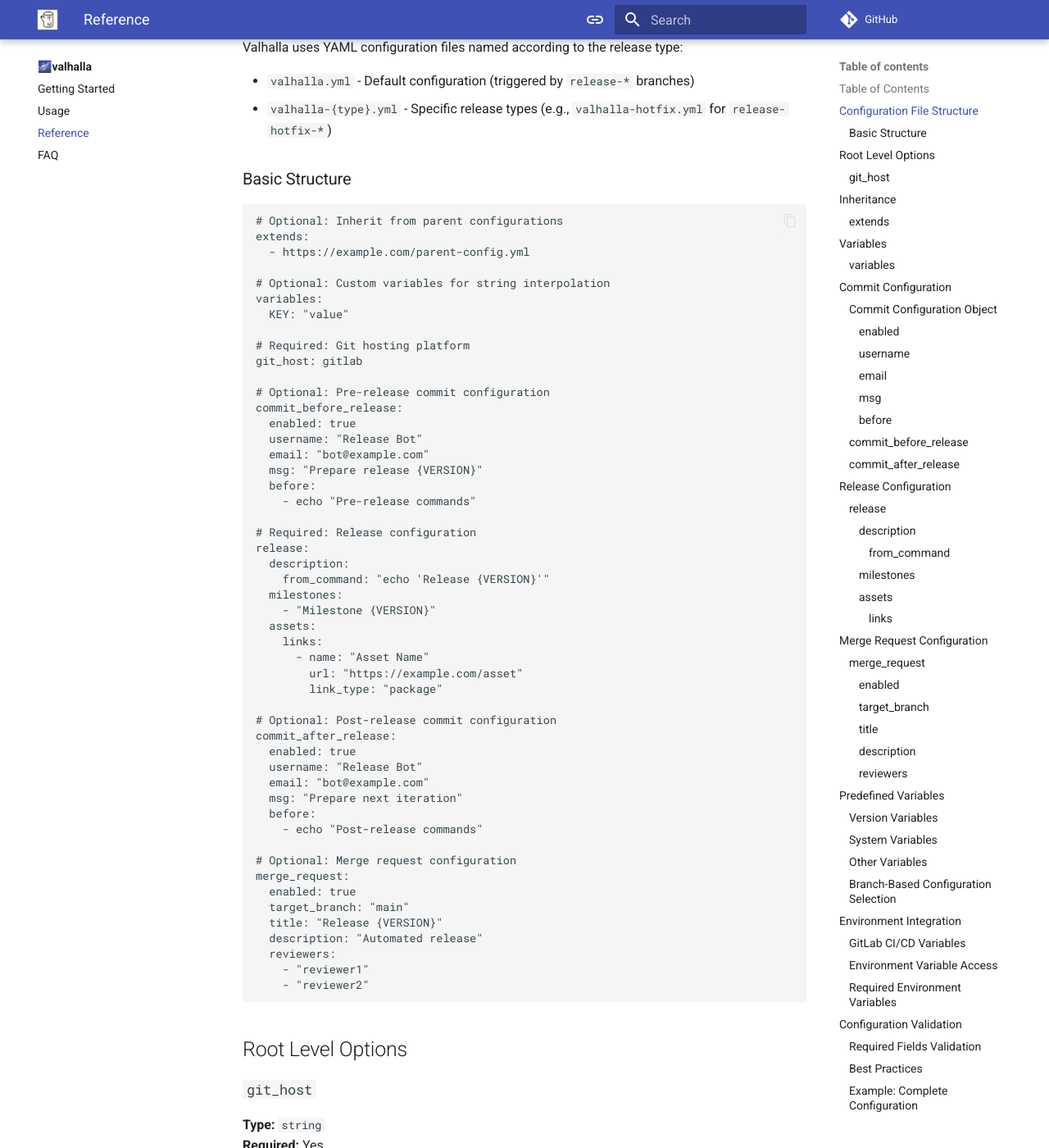
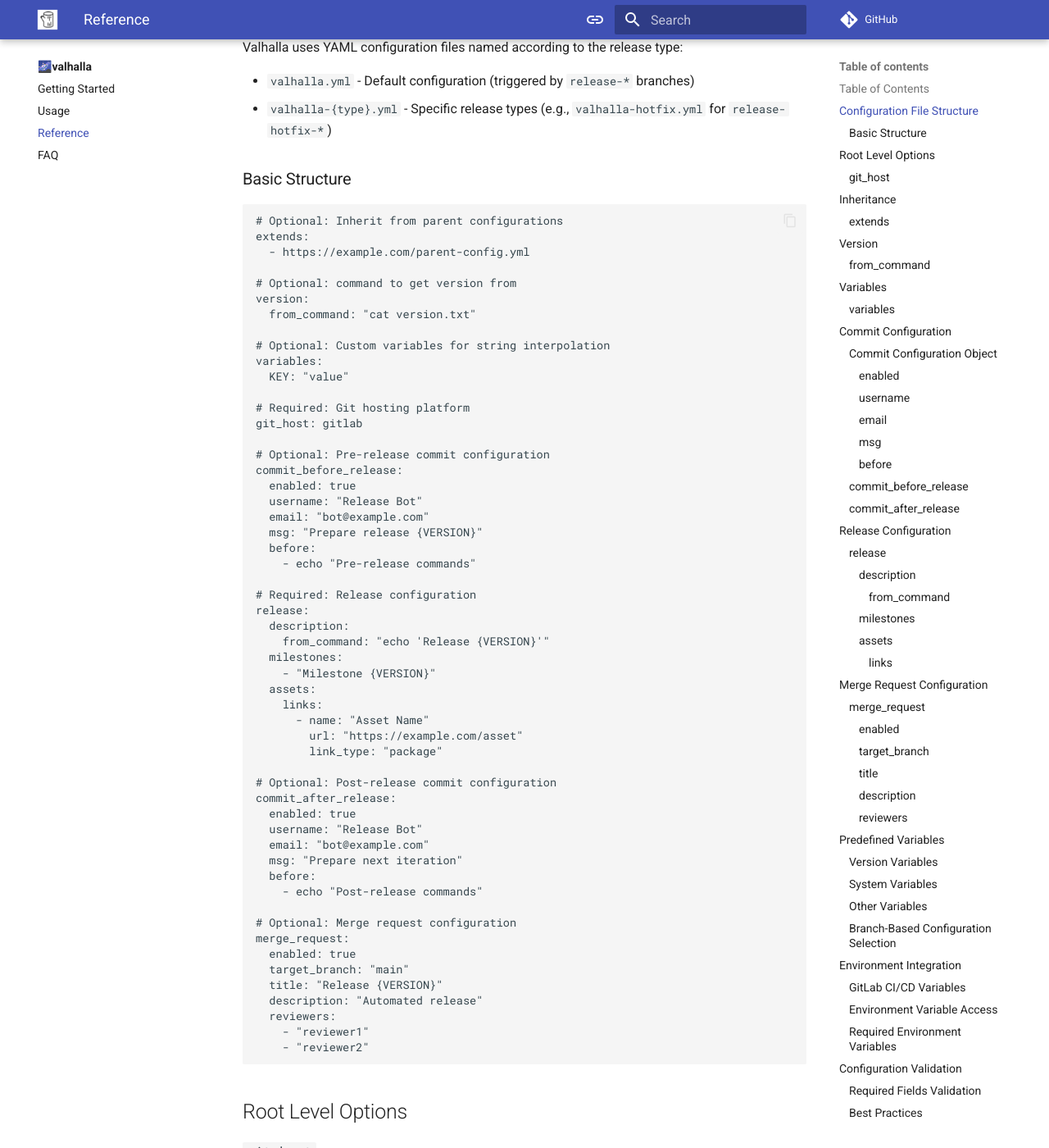
Before and after one commit to logchange/logchange.github.io, an MkDocs documentation site: the page built from docs/tools/valhalla/reference.md, in a window 1280 px wide and 1400 px high, scrolled down 752 px. Shown: the whole window at 82% size. Built offline with MkDocs 1.6.1 and Material for MkDocs 9.7.7, drawn with Linux system fonts in a browser that asks for light colours; comment, search, counter and statistics services are not loaded; some of the changed text lies outside the part shown.

Commit message:
Add version retrieval option using bash command
Introduced a `version.from_command` field to allow version retrieval by executing a bash command. This reduces manual errors by simplifying version handling, specifically for "release-" branch naming. Updated documentation to reflect this change.

````diff
--- a/docs/tools/valhalla/reference.md
+++ b/docs/tools/valhalla/reference.md
@@ -29,6 +29,10 @@ Valhalla uses YAML configuration files named according to the release type:
 # Optional: Inherit from parent configurations
 extends:
   - https://example.com/parent-config.yml
+
+# Optional: command to get version from
+version:
+  from_command: "cat version.txt"
 
 # Optional: Custom variables for string interpolation
 variables:
@@ -139,6 +143,16 @@ variables:
 
 # Inherits COMPANY and commit_before_release.msg from parent
 ```
+
+## Version
+
+### `from_command`
+
+**Type:** `object`
+**Required:** No
+**Default:** ``
+
+Allows getting a version based on command (executed in bash), which allows to user only "release-" branch name, which reduces mistakes
 
 ## Variables
 
````
